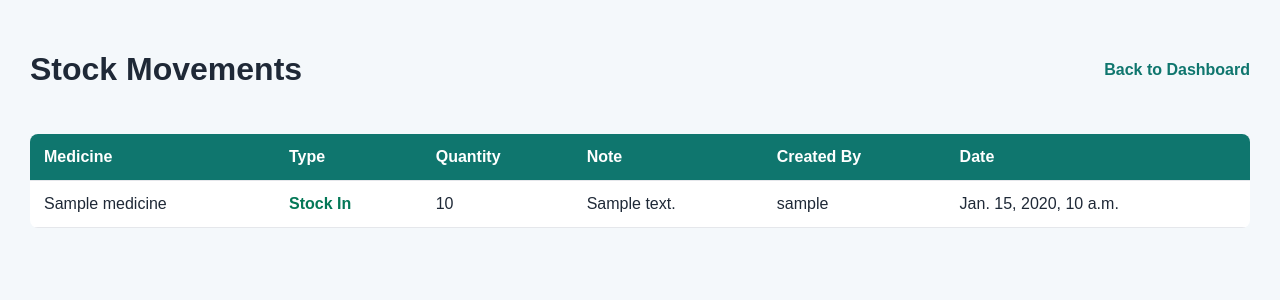
After one commit to vfb-dev/medistock, a Django app: page /movements/ in a window 1280 px wide. The commit adds this page. Shown: the top 300 px of the page. Run offline with Django 5.2, Linux system fonts and the light colour scheme; tables that the repository leaves empty hold one stand-in row (values such as "Sample post").

Commit message:
movements page

```diff
--- a/inventory/urls.py
+++ b/inventory/urls.py
@@ -17,4 +17,5 @@ urlpatterns = [
     path('batches/add/', views.batch_create, name='batch_create'),
     path('batches/<int:pk>/edit/', views.batch_update, name='batch_update'),
     path('batches/<int:pk>/delete/', views.batch_delete, name='batch_delete'),
+    path('movements/', views.movement_list, name='movement_list'),
 ]
--- a/inventory/views.py
+++ b/inventory/views.py
@@ -214,3 +214,15 @@ def batch_delete(request, pk):
     }
 
     return render(request, 'inventory/batch_confirm_delete.html', context)
+
+def movement_list(request):
+    movements = StockMovement.objects.select_related(
+        'medicine',
+        'created_by',
+    ).order_by('-created_at')
+
+    context = {
+        'movements': movements,
+    }
+
+    return render(request, 'inventory/movement_list.html', context)
--- a/templates/inventory/dashboard.html
+++ b/templates/inventory/dashboard.html
@@ -75,6 +75,8 @@
         <a href="/suppliers/">View Suppliers</a>
         |
         <a href="/batches/">View Stock Batches</a>
+        |
+        <a href="/movements/">View Stock Movements</a>
     </p>
 
     <div class="stats">
--- /dev/null
+++ b/templates/inventory/movement_list.html
@@ -0,0 +1,98 @@
+<!DOCTYPE html>
+<html>
+<head>
+    <title>Stock Movements - MediStock</title>
+    <style>
+        body {
+            font-family: Arial, sans-serif;
+            background: #f4f8fb;
+            margin: 0;
+            padding: 30px;
+            color: #1f2937;
+        }
+
+        .topbar {
+            display: flex;
+            justify-content: space-between;
+            align-items: center;
+            margin-bottom: 24px;
+        }
+
+        a {
+            color: #0f766e;
+            text-decoration: none;
+            font-weight: bold;
+        }
+
+        table {
+            width: 100%;
+            background: white;
+            border-collapse: collapse;
+            border-radius: 8px;
+            overflow: hidden;
+        }
+
+        th, td {
+            padding: 14px;
+            border-bottom: 1px solid #e5e7eb;
+            text-align: left;
+        }
+
+        th {
+            background: #0f766e;
+            color: white;
+        }
+
+        .in {
+            color: #047857;
+            font-weight: bold;
+        }
+
+        .out {
+            color: #b91c1c;
+            font-weight: bold;
+        }
+    </style>
+</head>
+<body>
+    <div class="topbar">
+        <h1>Stock Movements</h1>
+        <a href="/">Back to Dashboard</a>
+    </div>
+
+    <table>
+        <thead>
+            <tr>
+                <th>Medicine</th>
+                <th>Type</th>
+                <th>Quantity</th>
+                <th>Note</th>
+                <th>Created By</th>
+                <th>Date</th>
+            </tr>
+        </thead>
+        <tbody>
+            {% for movement in movements %}
+                <tr>
+                    <td>{{ movement.medicine.name }}</td>
+
+                    {% if movement.movement_type == 'IN' %}
+                        <td class="in">{{ movement.get_movement_type_display }}</td>
+                    {% else %}
+                        <td class="out">{{ movement.get_movement_type_display }}</td>
+                    {% endif %}
+
+                    <td>{{ movement.quantity }}</td>
+                    <td>{{ movement.note }}</td>
+                    <td>{{ movement.created_by }}</td>
+                    <td>{{ movement.created_at }}</td>
+                </tr>
+            {% empty %}
+                <tr>
+                    <td colspan="6">No stock movements found.</td>
+                </tr>
+            {% endfor %}
+        </tbody>
+    </table>
+</body>
+</html>
```
